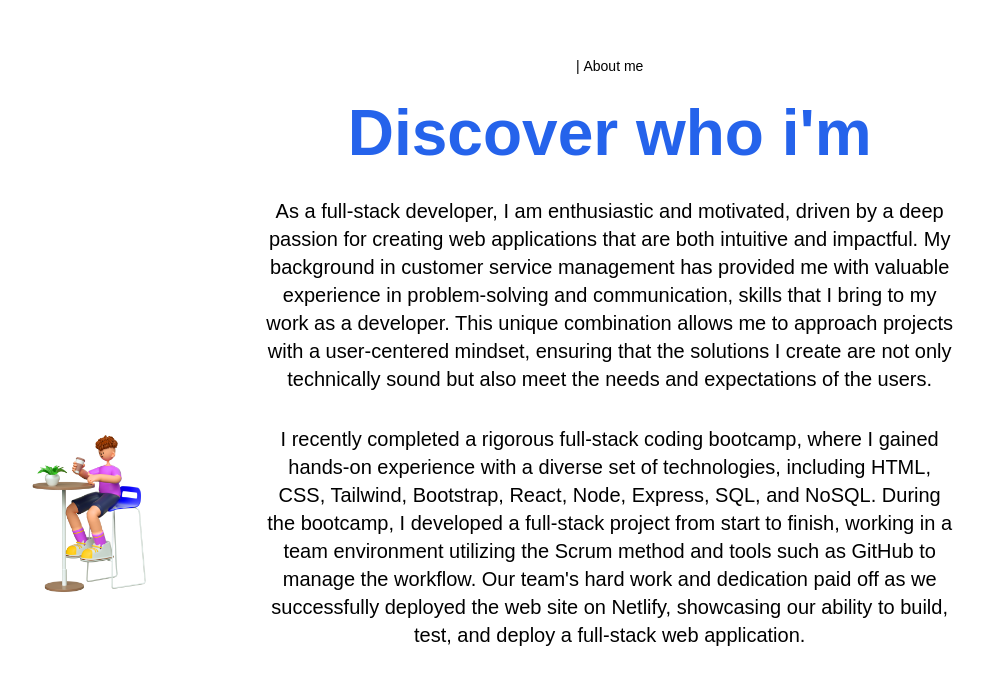
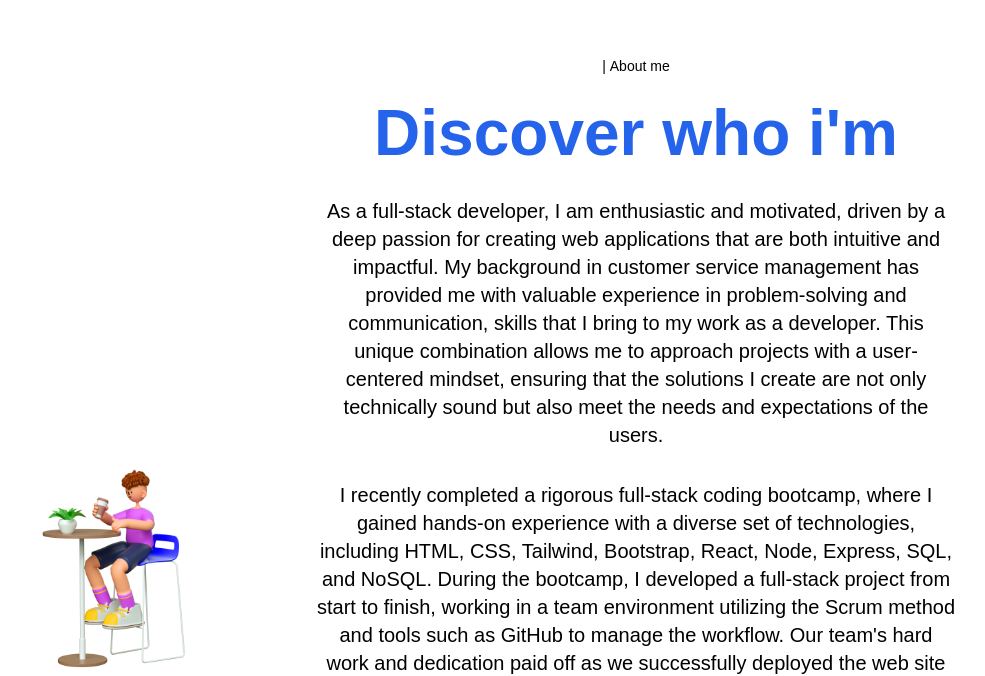
Before and after one commit to Quantumminded/my-portfolio, a Next.js app: page / in a window 1280 px wide. Shown: the part 2145-2821 px from the top of the page, without its empty margins (166-1151 px from the left). Built offline with nearby package versions, Linux system fonts and the light colour scheme.

Commit message:
changing max-w-screen to md in me.jsx

```diff
--- a/components/Me.jsx
+++ b/components/Me.jsx
@@ -94,7 +94,7 @@ const Me = () => {
         <Image src={me} alt="" className="" />
       </div>
       </motion.div>
-      <div className="max-w-screen-xl mx-auto px-16 py-16 text-center">
+      <div className="max-w-screen-md mx-auto px-16 py-16 text-center">
         <motion.div
           variants={staggerContainer}
           initial="hidden"
--- a/constants/index.js
+++ b/constants/index.js
@@ -72,6 +72,7 @@ export const exploreWorlds = [
       git: "https://github.com/Quantumminded/Hacker-news",
       description: "I developed a Hacker News reader that fetches news articles directly from the HN API. My focus was to display all the articles about a specific topic. The site was built using functional components and hooks in React, allowing for a seamless user experience. The news articles are fetched from the API and displayed on the site, with the ability to search for any topic of interest through the search bar. This project showcases my skills in API integration, React and its hooks, as well as my understanding of UI/UX design.",
     },
+
   ];
 
   export const startingFeatures = [
```
